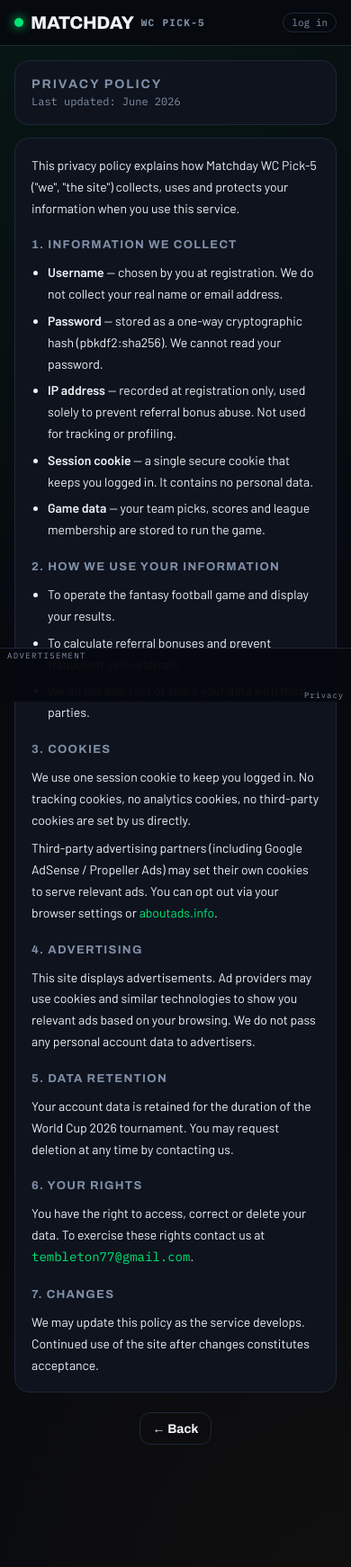
After one commit to Maestro99sk/matchday, a Flask app: page /privacy in a window 390 px wide. The commit adds this page. Shown: the top 1742 px of the page at 90% size. Run offline with Flask 3, Linux system fonts and the light colour scheme.

Commit message:
Add responsive ad footer, privacy policy page, and /privacy route
- Ad footer: fixed above tabbar on mobile, static banner on desktop
- Paste Propeller Ads / AdSense code inside .ad-footer-inner in base.html
- Privacy policy covers data collection, cookies, ads, user rights
- Privacy link in ad footer corner

Co-Authored-By: Claude Sonnet 4.6 <noreply@anthropic.com>

```diff
--- a/app/__init__.py
+++ b/app/__init__.py
@@ -412,4 +412,9 @@ def create_app():
         matchdays = Matchday.query.order_by(Matchday.date).all()
         return render_template("schedule.html", matchdays=matchdays)
 
+    # ---- privacy policy ----
+    @app.route("/privacy")
+    def privacy():
+        return render_template("privacy.html")
+
     return app
--- a/app/static/css/style.css
+++ b/app/static/css/style.css
@@ -25,7 +25,7 @@ html, body { background: var(--bg); color: var(--ink); font-family: var(--sans);
 
 body {
   min-height: 100vh;
-  padding-bottom: 72px; /* room for bottom tab bar on mobile */
+  padding-bottom: 136px; /* tabbar (64px) + ad footer (60px) + buffer */
   background-image:
     radial-gradient(circle at 20% 0%, rgba(0,230,118,0.06), transparent 40%),
     radial-gradient(circle at 100% 100%, rgba(255,179,0,0.04), transparent 35%);
@@ -173,6 +173,37 @@ input:focus, select:focus { outline: none; border-color: var(--accent); }
 .ad-interstitial .countdown { font-family: var(--mono); color: var(--muted); font-size: 13px;
   margin-top: 14px; }
 
+/* ---- ad footer ---- */
+.ad-footer {
+  position: fixed; bottom: 64px; left: 0; right: 0; z-index: 55;
+  background: rgba(7,9,15,0.97); border-top: 1px solid var(--line);
+  display: flex; align-items: center; justify-content: center;
+  padding: 4px 8px; min-height: 60px; max-height: 100px; overflow: hidden;
+}
+.ad-footer-inner {
+  width: 100%; max-width: 728px; display: flex; align-items: center;
+  justify-content: center; min-height: 50px;
+}
+.ad-footer-label {
+  font-family: var(--mono); font-size: 9px; color: var(--muted);
+  letter-spacing: 0.15em; text-transform: uppercase; position: absolute;
+  top: 2px; left: 8px;
+}
+.ad-privacy-link {
+  font-family: var(--mono); font-size: 9px; color: var(--muted);
+  letter-spacing: 0.1em; position: absolute; bottom: 2px; right: 8px;
+  text-decoration: none;
+}
+.ad-privacy-link:hover { color: var(--ink); }
+@media (min-width: 760px) {
+  .ad-footer {
+    position: static; border-top: 1px solid var(--line); border-radius: 0;
+    background: var(--panel); padding: 10px 16px; margin-top: 0;
+    min-height: 100px; max-height: 120px;
+  }
+  body { padding-bottom: 0; }
+}
+
 /* ---- bottom tab bar (mobile) ---- */
 .tabbar {
   position: fixed; bottom: 0; left: 0; right: 0; height: 64px;
--- a/app/templates/base.html
+++ b/app/templates/base.html
@@ -22,6 +22,18 @@
     {% endwith %}
     {% block content %}{% endblock %}
   </div>
+  <!-- ======================================================
+       AD FOOTER — paste your Propeller Ads / AdSense code
+       inside .ad-footer-inner below.
+       ====================================================== -->
+  <div class="ad-footer">
+    <span class="ad-footer-label">Advertisement</span>
+    <div class="ad-footer-inner">
+      <!-- PASTE AD CODE HERE -->
+    </div>
+    <a href="{{ url_for('privacy') }}" class="ad-privacy-link">Privacy</a>
+  </div>
+
   {% if current_user() %}
   <nav class="tabbar">
     <a href="{{ url_for('dashboard') }}" class="{{ 'active' if request.endpoint=='dashboard' }}"><span class="ico">⌂</span> Home</a>
--- /dev/null
+++ b/app/templates/privacy.html
@@ -0,0 +1,48 @@
+{% extends "base.html" %}
+{% block title %}Privacy Policy · Matchday{% endblock %}
+{% block content %}
+<div class="card">
+  <h2 style="margin-bottom:4px">Privacy Policy</h2>
+  <p class="muted mono" style="font-size:12px">Last updated: June 2026</p>
+</div>
+
+<div class="card" style="line-height:1.7;font-size:14px;color:var(--ink)">
+  <p style="margin-bottom:14px">This privacy policy explains how Matchday WC Pick-5 ("we", "the site") collects, uses and protects your information when you use this service.</p>
+
+  <h3 style="font-family:var(--display);font-size:13px;text-transform:uppercase;letter-spacing:.1em;color:var(--muted);margin:18px 0 8px">1. Information we collect</h3>
+  <ul style="padding-left:18px;display:flex;flex-direction:column;gap:6px">
+    <li><b>Username</b> — chosen by you at registration. We do not collect your real name or email address.</li>
+    <li><b>Password</b> — stored as a one-way cryptographic hash (pbkdf2:sha256). We cannot read your password.</li>
+    <li><b>IP address</b> — recorded at registration only, used solely to prevent referral bonus abuse. Not used for tracking or profiling.</li>
+    <li><b>Session cookie</b> — a single secure cookie that keeps you logged in. It contains no personal data.</li>
+    <li><b>Game data</b> — your team picks, scores and league membership are stored to run the game.</li>
+  </ul>
+
+  <h3 style="font-family:var(--display);font-size:13px;text-transform:uppercase;letter-spacing:.1em;color:var(--muted);margin:18px 0 8px">2. How we use your information</h3>
+  <ul style="padding-left:18px;display:flex;flex-direction:column;gap:6px">
+    <li>To operate the fantasy football game and display your results.</li>
+    <li>To calculate referral bonuses and prevent fraudulent self-referrals.</li>
+    <li>We do not sell, rent or share your data with third parties.</li>
+  </ul>
+
+  <h3 style="font-family:var(--display);font-size:13px;text-transform:uppercase;letter-spacing:.1em;color:var(--muted);margin:18px 0 8px">3. Cookies</h3>
+  <p>We use one session cookie to keep you logged in. No tracking cookies, no analytics cookies, no third-party cookies are set by us directly.</p>
+  <p style="margin-top:8px">Third-party advertising partners (including Google AdSense / Propeller Ads) may set their own cookies to serve relevant ads. You can opt out via your browser settings or <a href="https://optout.aboutads.info" style="color:var(--accent)">aboutads.info</a>.</p>
+
+  <h3 style="font-family:var(--display);font-size:13px;text-transform:uppercase;letter-spacing:.1em;color:var(--muted);margin:18px 0 8px">4. Advertising</h3>
+  <p>This site displays advertisements. Ad providers may use cookies and similar technologies to show you relevant ads based on your browsing. We do not pass any personal account data to advertisers.</p>
+
+  <h3 style="font-family:var(--display);font-size:13px;text-transform:uppercase;letter-spacing:.1em;color:var(--muted);margin:18px 0 8px">5. Data retention</h3>
+  <p>Your account data is retained for the duration of the World Cup 2026 tournament. You may request deletion at any time by contacting us.</p>
+
+  <h3 style="font-family:var(--display);font-size:13px;text-transform:uppercase;letter-spacing:.1em;color:var(--muted);margin:18px 0 8px">6. Your rights</h3>
+  <p>You have the right to access, correct or delete your data. To exercise these rights contact us at <span style="color:var(--accent);font-family:var(--mono)">tembleton77@gmail.com</span>.</p>
+
+  <h3 style="font-family:var(--display);font-size:13px;text-transform:uppercase;letter-spacing:.1em;color:var(--muted);margin:18px 0 8px">7. Changes</h3>
+  <p>We may update this policy as the service develops. Continued use of the site after changes constitutes acceptance.</p>
+</div>
+
+<div style="text-align:center;padding:8px 0 16px">
+  <a href="{{ url_for('index') }}" class="btn sm ghost">← Back</a>
+</div>
+{% endblock %}
```
